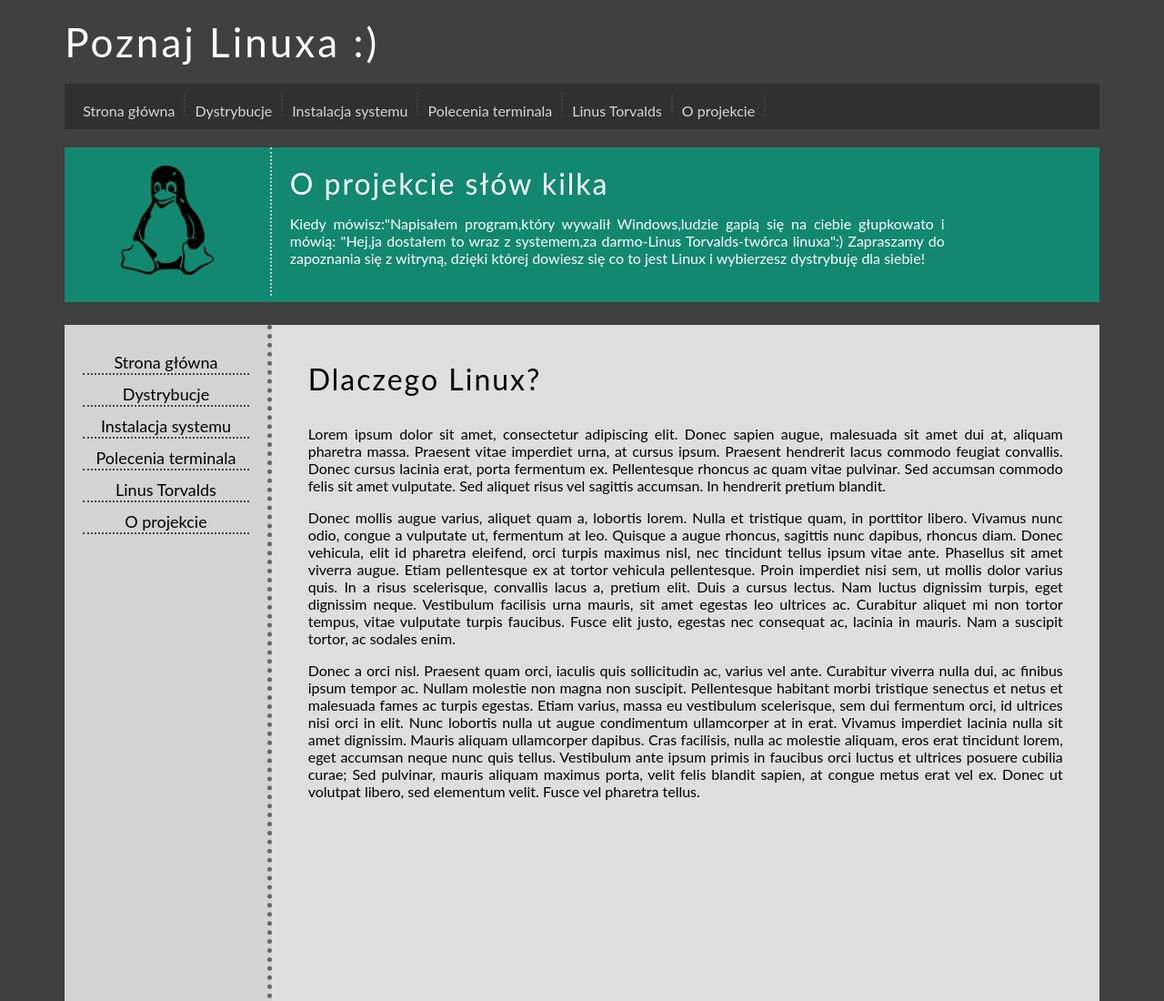
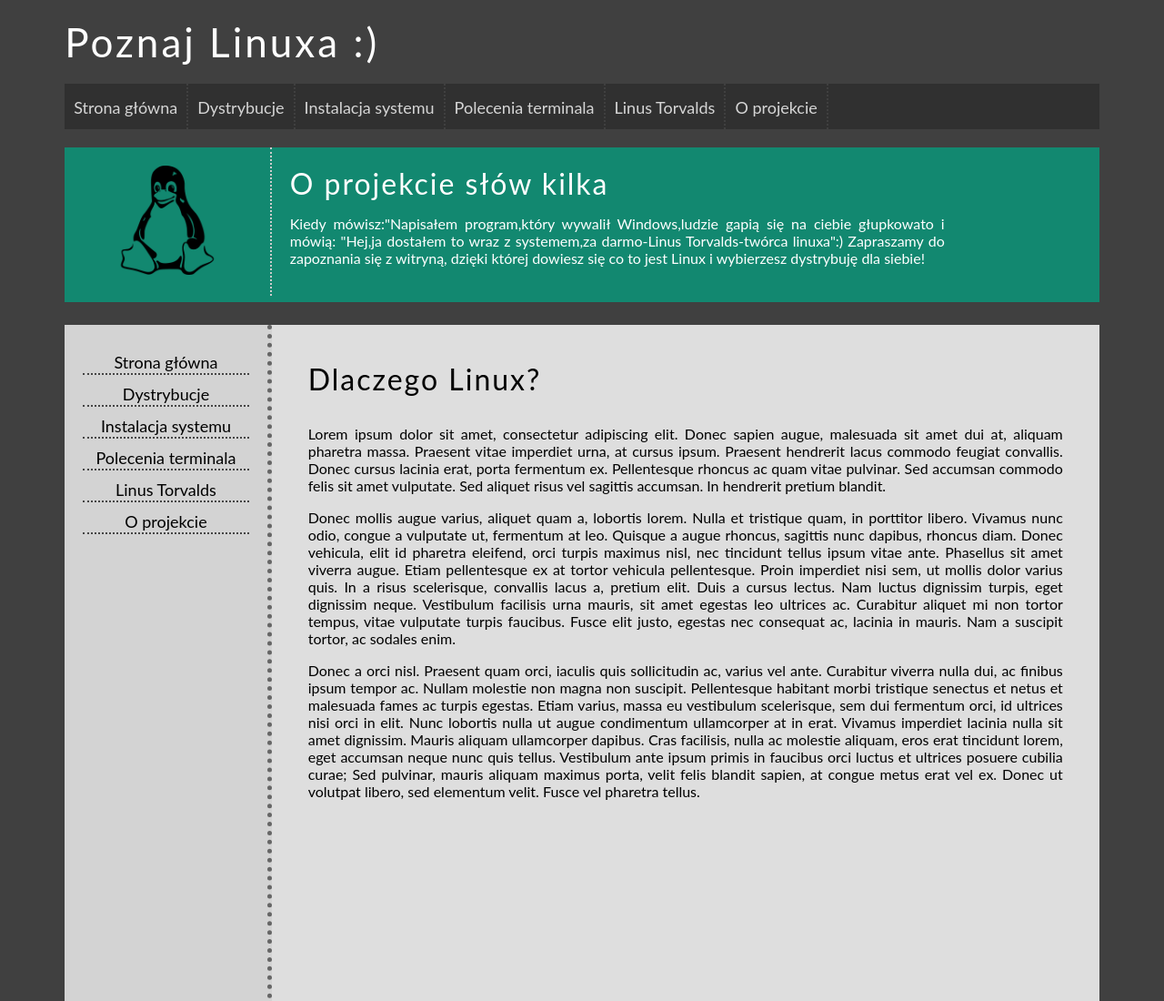
Before and after one commit to roxyburdzy/linux, a plain HTML site: page index.html in a window 1280 px wide. Shown: the top 1100 px of the page at 91% size. Drawn offline with Linux system fonts and the light colour scheme.

Commit message:
Update style.css

```diff
--- a/style.css
+++ b/style.css
@@ -24,7 +24,6 @@
   background-color: #303030;
   margin-top: 20px;
   color: #ffffff;
-  padding: 10px;
   height: 50px;
 }
 #topbar {
@@ -84,11 +83,12 @@
 .option {
   float: left;
   min-width: 50px;
-  height: 25px;
-  font-size: 18;
-  padding: 10px;
+  height: 50px;
+  font-size: 18px;
+  padding: 5px 10px;
   border-right: 2px dotted #444444;
   opacity: 0.8;
+  line-height: 43px;
 }
 
 .option:hover {
```
